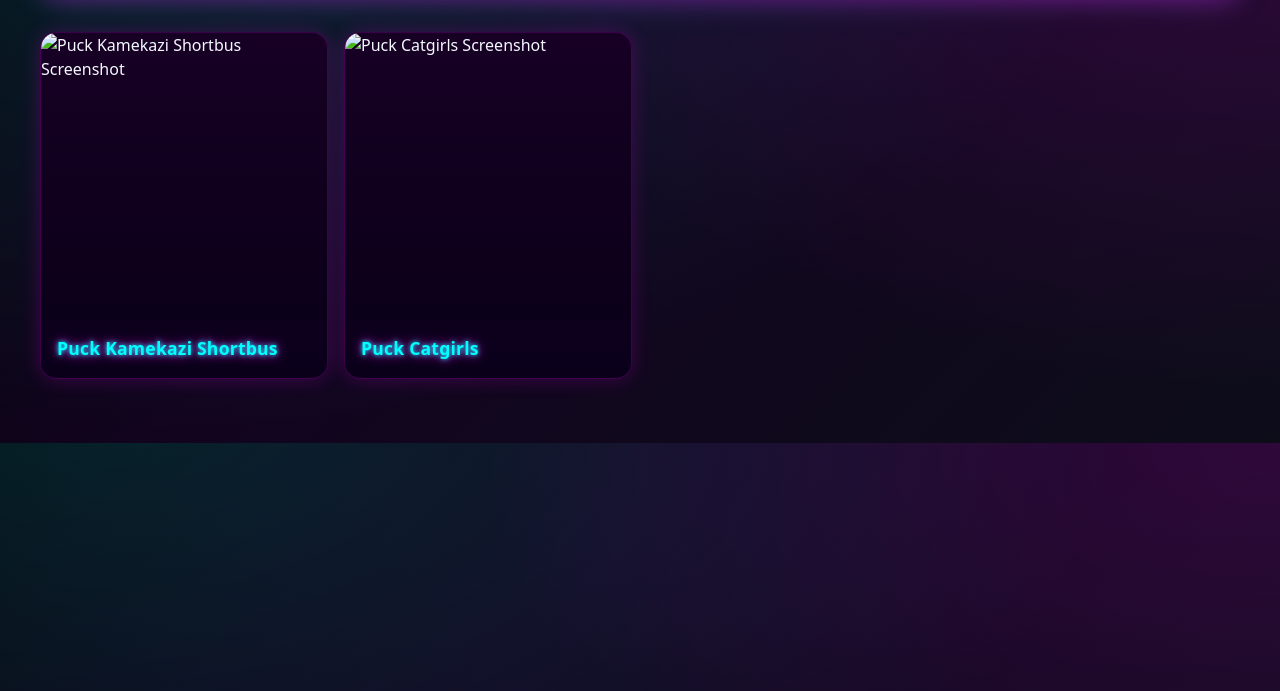
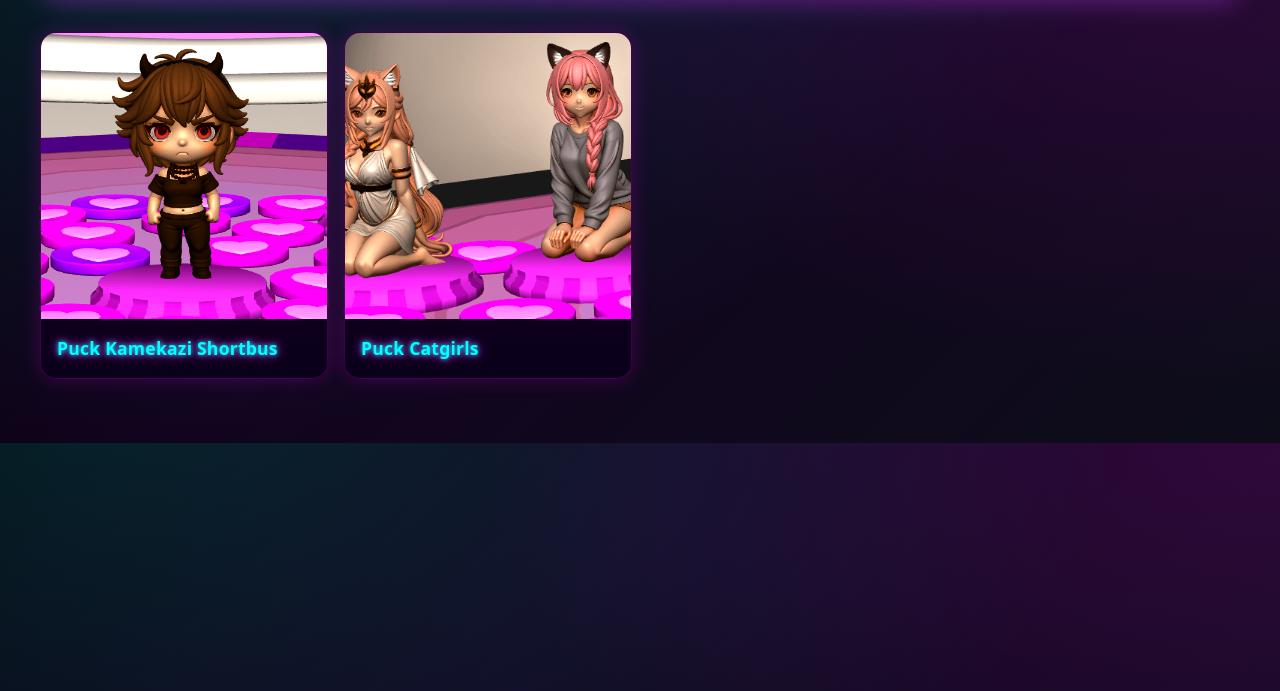
Before and after one commit to puckyoulol/puckyoulol.github.io, a plain HTML site: page index.html in a window 1280 px wide. Shown: the part 109-800 px from the top of the page. Drawn offline with Linux system fonts and the light colour scheme; a web font is replaced by a local one.

Commit message:
Update index.html

```diff
--- a/index.html
+++ b/index.html
@@ -191,7 +191,7 @@
       <article class="card" data-title="Puck Kamekazi Shortbus" aria-label="Puck Kamekazi Shortbus">
         <a class="stretched-link" href="/shortbus" aria-label="Open Puck Kamekazi Shortbus"></a>
         <div class="media">
-          <img loading="lazy" src="shortbus.png" alt="Puck Kamekazi Shortbus Screenshot" />
+          <img loading="lazy" src="img/shortbus.png" alt="Puck Kamekazi Shortbus Screenshot" />
         </div>
         <div class="body">
           <div class="title">Puck Kamekazi Shortbus</div>
@@ -201,7 +201,7 @@
       <article class="card" data-title="Puck Catgirls" aria-label="Puck Catgirls">
         <a class="stretched-link" href="/catgirls"></a>
         <div class="media">
-          <img loading="lazy" src="catgirls.png" alt="Puck Catgirls Screenshot" />
+          <img loading="lazy" src="img/catgirls.png" alt="Puck Catgirls Screenshot" />
         </div>
         <div class="body">
           <div class="title">Puck Catgirls</div>
```
